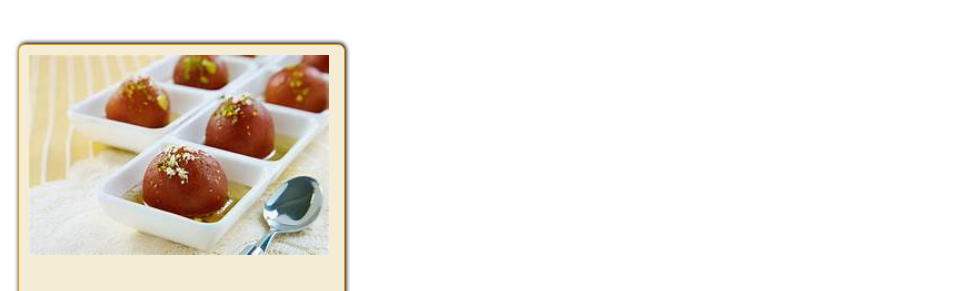
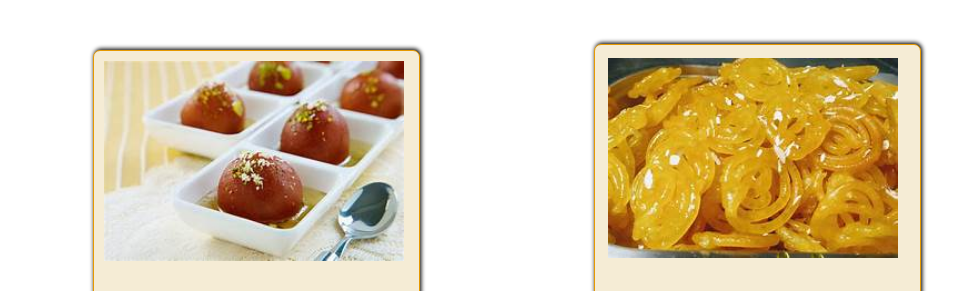
Before and after one commit to harshitvs/icp-14, a plain HTML site: page index.html in a window 1280 px wide. Shown: the part 103-394 px from the top of the page, without its empty margins (0-974 px from the left). Drawn offline with Linux system fonts and the light colour scheme.

Commit message:
inline block used

```diff
--- a/index.html
+++ b/index.html
@@ -18,7 +18,10 @@
             background-color:#F5ECD5 ;
             border:solid #e69900 0.5px;
             border-radius: 7px;
-            margin:10px;
+            margin-left: 85px;
+            margin-top: 10px;
+            margin-right: 85px;
+            margin-bottom: 10px;
             display:inline-block;
             box-shadow:1px -1px 4px 0.2px;
 
@@ -82,6 +85,7 @@
              <p class="info"> (Gulab jamun is a sweet confectionery or dessert in India)</p>
              <button class="btn">Add to cart</button>
         </p>
+    </div>
 
         <div class="card" >
             <img src="./pic.img/jalebi.jpg" alt="jalebi" height="200" class="img-padding2">
@@ -99,6 +103,7 @@
                  <p class="info"> (Motichur laddu delish melt in the mouth ladoo made mainly with gram flour, sugar)</p>
                  <button class="btn">Add to cart</button>
             </p>
+        </div>
 
 
 
```
